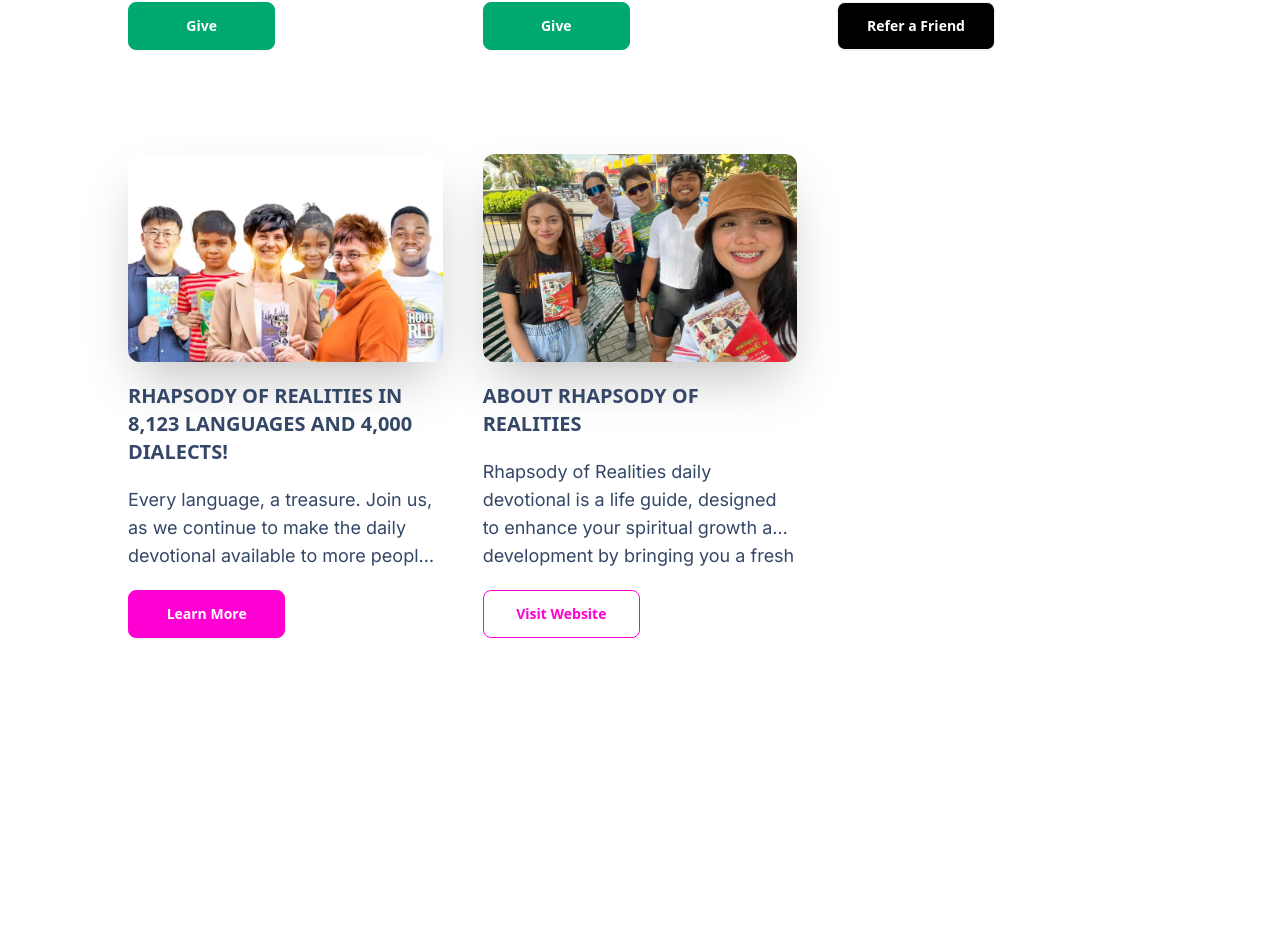
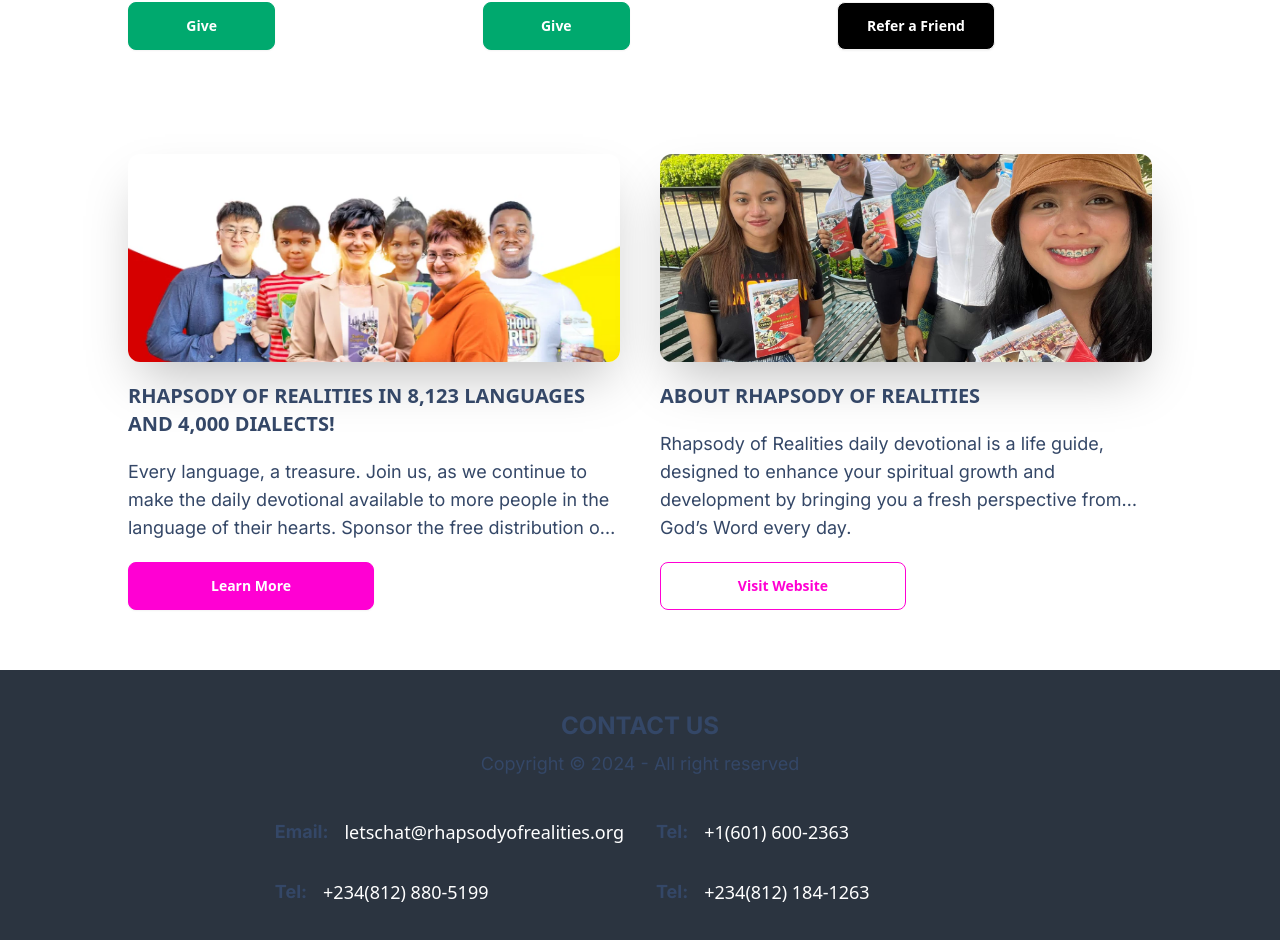
Before and after one commit to mik135/reachout, a SvelteKit app: page / in a window 1280 px wide. Shown: the part 2510-3450 px from the top of the page. Before the commit the page ends 3208 px from the top, so only its background shows below. Built offline with nearby package versions, Linux system fonts and the light colour scheme.

Commit message:
Add Footer

```diff
--- /dev/null
+++ b/src/lib/components/Footer.svelte
@@ -0,0 +1,37 @@
+<footer class="footer footer-center bg-neutral text-neutral-content py-10 px-4 lg:p-10 mt-10 ">
+    <aside>
+      <p class="font-bold text-2xl uppercase">
+        Contact Us
+      </p>
+      <p>Copyright © {new Date().getFullYear()} - All right reserved</p>
+    </aside>
+    <nav>
+      <div class="flex flex-wrap md:grid md:grid-cols-2 gap-8">
+        <div class="flex gap-4">
+            <p class="font-bold text-lg">Email:</p>
+            <a href="mailto:letschat@rhapsodyofrealities.org" class="text-white cursor-pointer text-lg">
+                letschat@rhapsodyofrealities.org
+            </a>
+        </div>
+        <div class="flex gap-4">
+            <p class="font-bold text-lg">Tel:</p>
+            <a href="tel:+1(601) 600-2363" class="text-white cursor-pointer text-lg">
+                +1(601) 600-2363
+            </a>
+        </div>
+        <div class="flex gap-4">
+            <p class="font-bold text-lg">Tel:</p>
+            <a href="tel:+234(812) 880-5199" class="text-white cursor-pointer text-lg">
+                +234(812) 880-5199
+            </a>
+        </div>
+        <div class="flex gap-4">
+            <p class="font-bold text-lg">Tel:</p>
+            <a href="tel:+234(812) 184-1263" class="text-white cursor-pointer text-lg">
+                +234(812) 184-1263
+            </a>
+        </div>
+
+      </div>
+    </nav>
+  </footer>
--- a/src/lib/components/Home.svelte
+++ b/src/lib/components/Home.svelte
@@ -101,7 +101,7 @@
 				<Card img={data.img} title={data.title} content={data.content} btnMsg={data.btnMsg} category={data.category}/>
 		{/each}
 	</div>
-	<div class="px-3 py-5 grid gap-10 md:grid-cols-3 lg:px-32 md:my-10">
+	<div class="px-3 py-5 grid gap-10 md:grid-cols-2 lg:px-32 md:my-10">
 		{#each fourthGrid as data}
 				<Card img={data.img} title={data.title} content={data.content} btnMsg={data.btnMsg}/>
 		{/each}
--- a/src/routes/(app)/+layout.svelte
+++ b/src/routes/(app)/+layout.svelte
@@ -2,6 +2,7 @@
     import Home from "$lib/components/Home.svelte";
     import Navbar from "$lib/components/Navbar.svelte";
     import Menu from "$lib/components/Menu.svelte";
+    import Footer from "$lib/components/Footer.svelte"
 
     let language = $state("")
     function changeLang(e) {
@@ -18,7 +19,7 @@
 <Home language={language}/>
 
 <slot></slot>
-
+<Footer />
 
 
 <style lang="postcss">
```
